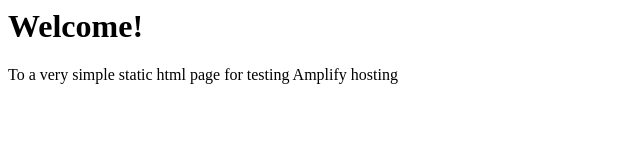
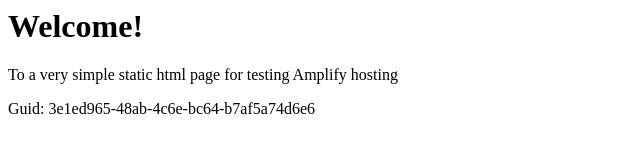
Before and after one commit to aws-aemilia-syd/Github-PR-Commit-Integration-Test-DoNotTouch-Gith-P5X5MO5I-v1-preprod-ap-southeast-2, a website: page src/index.html in a window 1280 px wide. Shown: the whole page, without its empty margins (0-640 px from the left). Drawn offline with Linux system fonts and the light colour scheme.

Commit message:
commit from integ tests

```diff
--- a/src/index.html
+++ b/src/index.html
@@ -1,3 +1,5 @@
+
+
 <html lang="en">
 
 <head>
@@ -10,6 +12,6 @@
 <body>
     <h1>Welcome!</h1>
     <p>To a very simple static html page for testing Amplify hosting</p>
-</body>
+    <p>Guid: 3e1ed965-48ab-4c6e-bc64-b7af5a74d6e6</p></body>
 
 </html>
```
